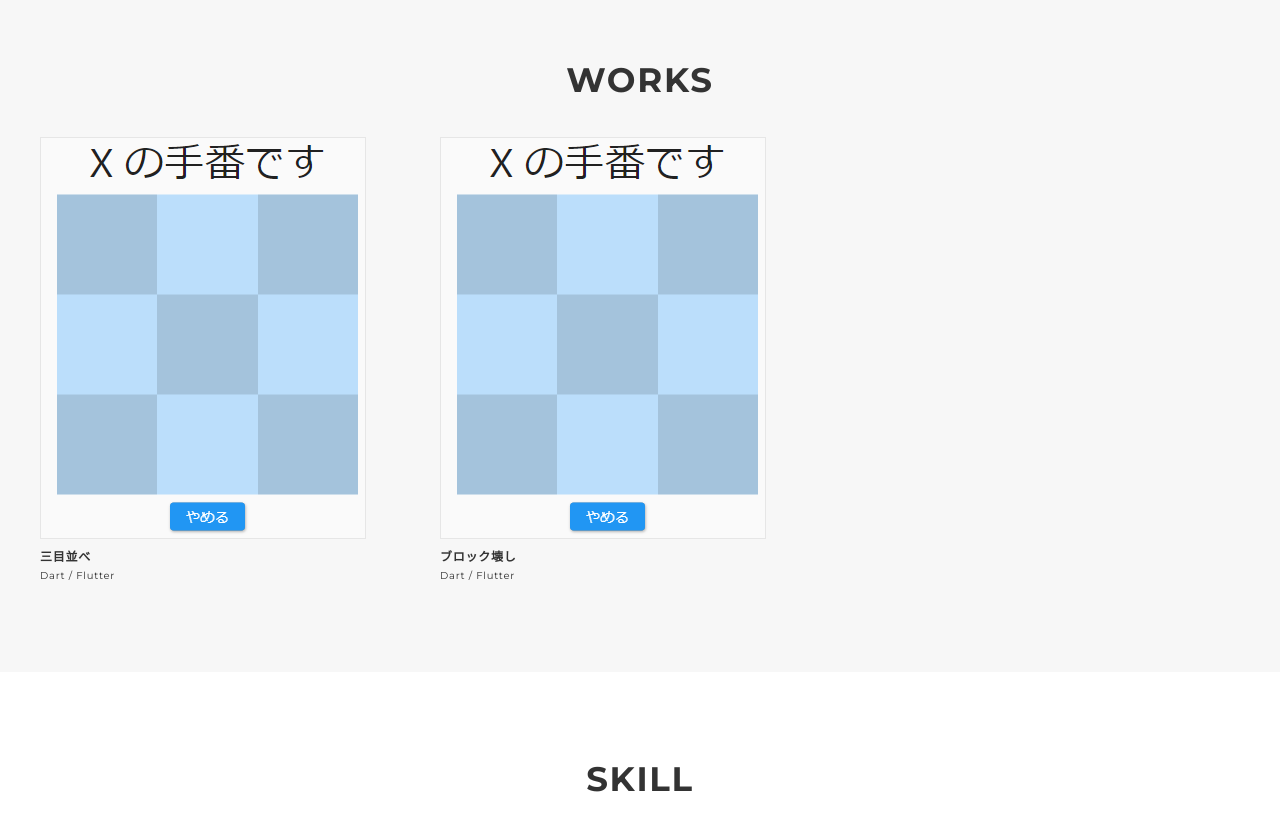
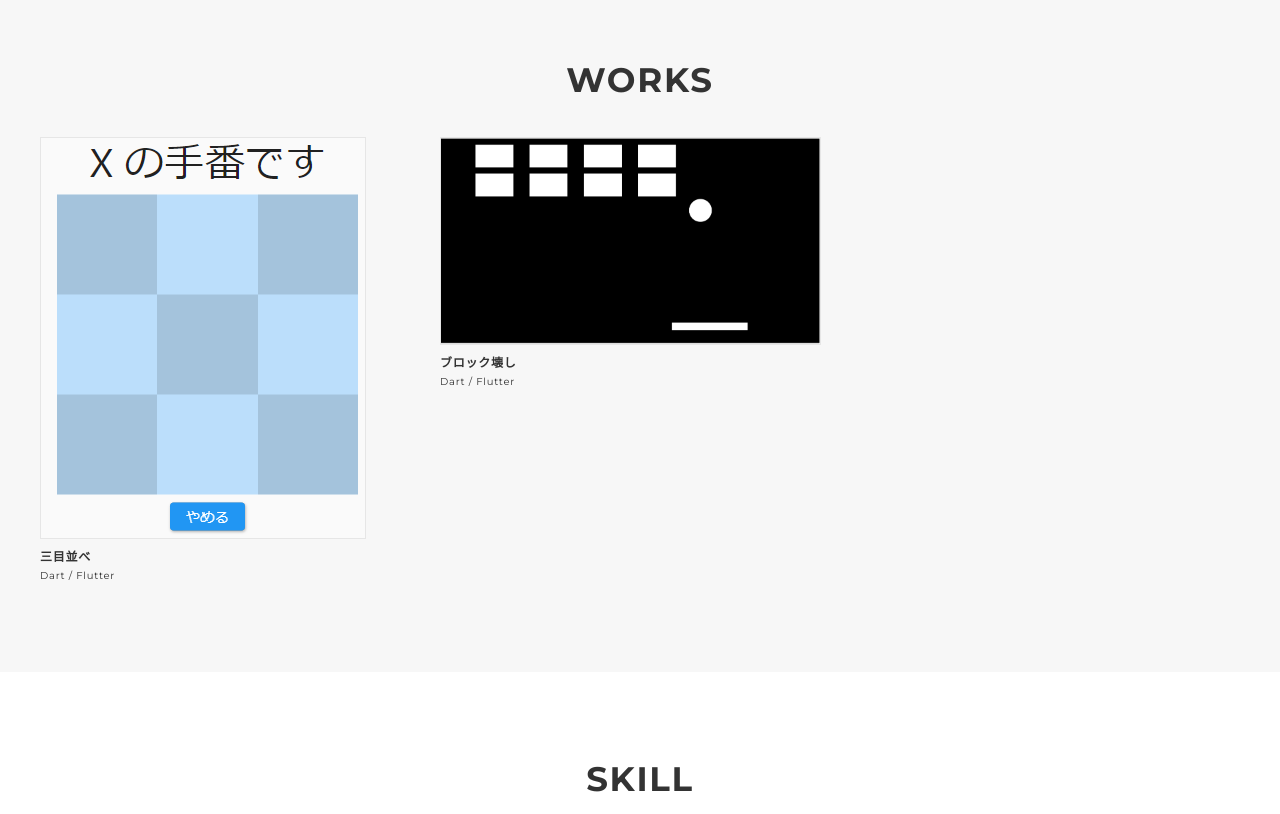
Before and after one commit to takunoji/portfolio, a plain HTML site: page index.html in a window 1280 px wide. Shown: the part 780-1594 px from the top of the page. Drawn offline with nearby package versions, Linux system fonts and the light colour scheme.

Commit message:
ブロック崩し追加

```diff
--- a/index.html
+++ b/index.html
@@ -65,8 +65,8 @@
               <p class="works-name">三目並べ</p>
               <p class="works-info">Dart / Flutter</p>
             </a>
-            <a class="works-item" href="works-Flutter-blockbreak">
-              <div class="works-img"><img src="img/Flutter_sanmoku.png" alt="" /></div>
+            <a class="works-item" href="works-Flutter-blockbreak.html">
+              <div class="works-img"><img src="img/Flutter_breakblock.png" alt="" /></div>
               <p class="works-name">ブロック壊し</p>
               <p class="works-info">Dart / Flutter</p>
             </a>
```
Also changed, not shown: works-Flutter-blockbreak.html (+1 -1 lines), img/Flutter_breakblock.png (added).
